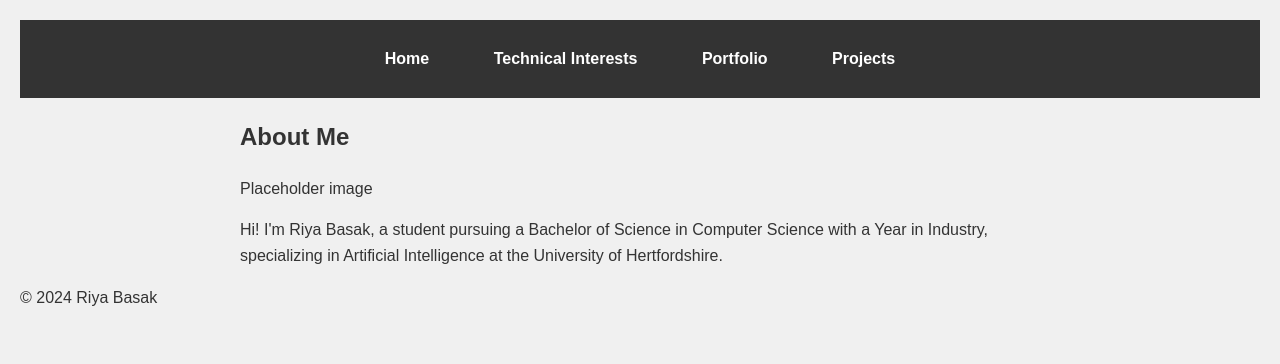
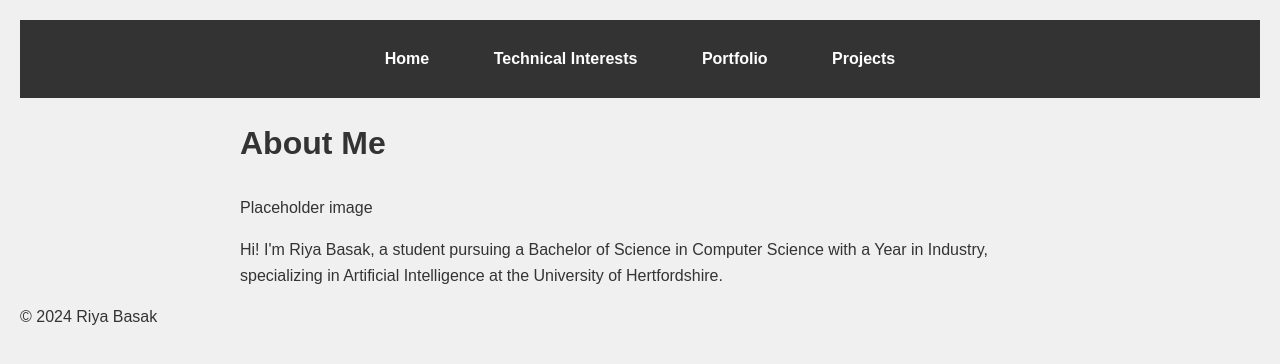
Before and after one commit to AnnyaB/Test-PortWeb-Repo, a plain HTML site: page index.html in a window 1280 px wide. Drawn offline with Linux system fonts and the light colour scheme.

Commit message:
Update style.css

```diff
--- a/style.css
+++ b/style.css
@@ -52,7 +52,9 @@ h1 {
 }
 
 h2 {
-    color: #333; /* Dark color for the Technical Interests section header */
+    color: #333; /* Dark color for the section header */
+    font-size: 2em; /* Make the heading larger for emphasis */
+    margin-top: 20px; /* Add spacing above the section header */
 }
 
 /* Project Section Styles */
```
